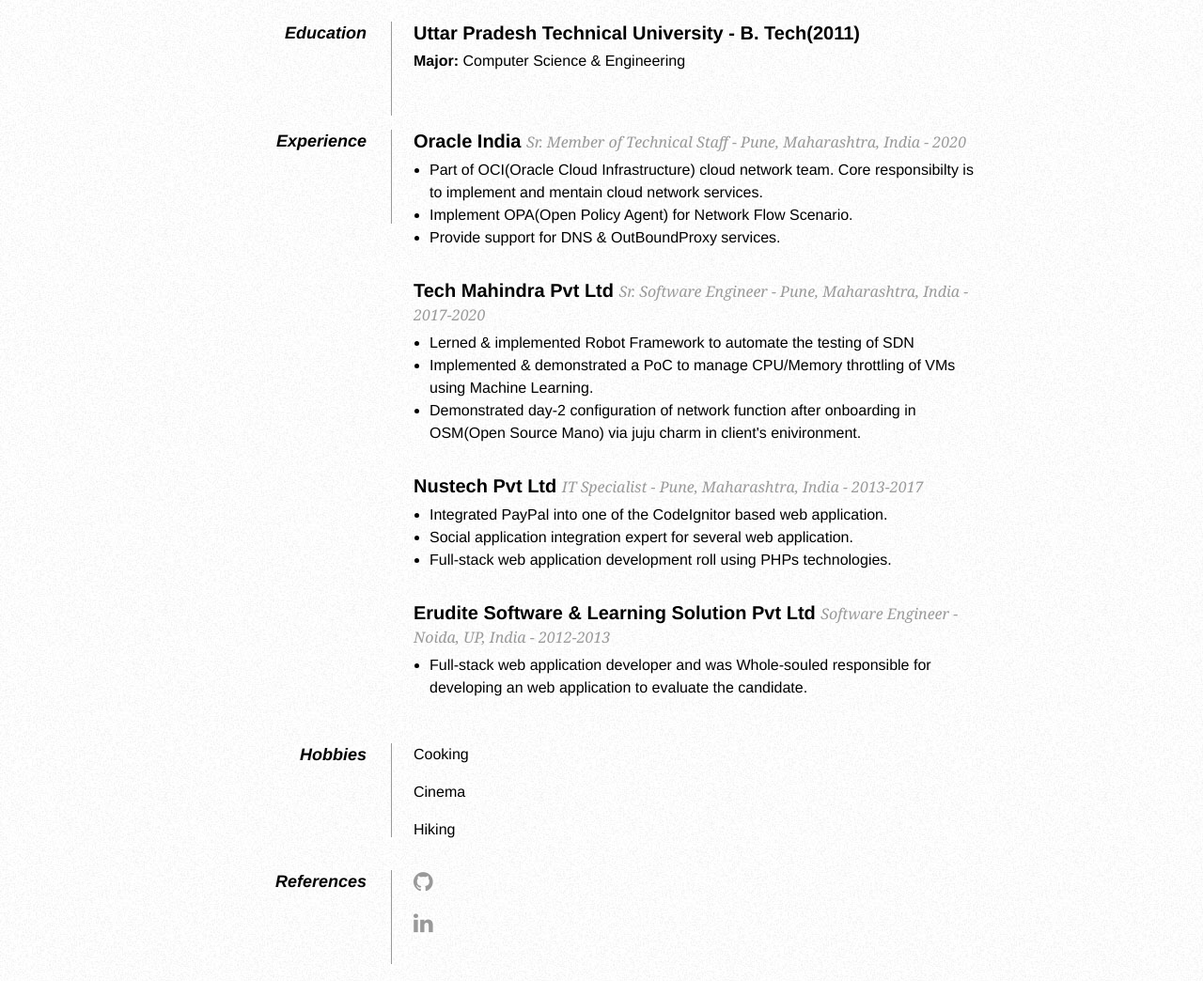
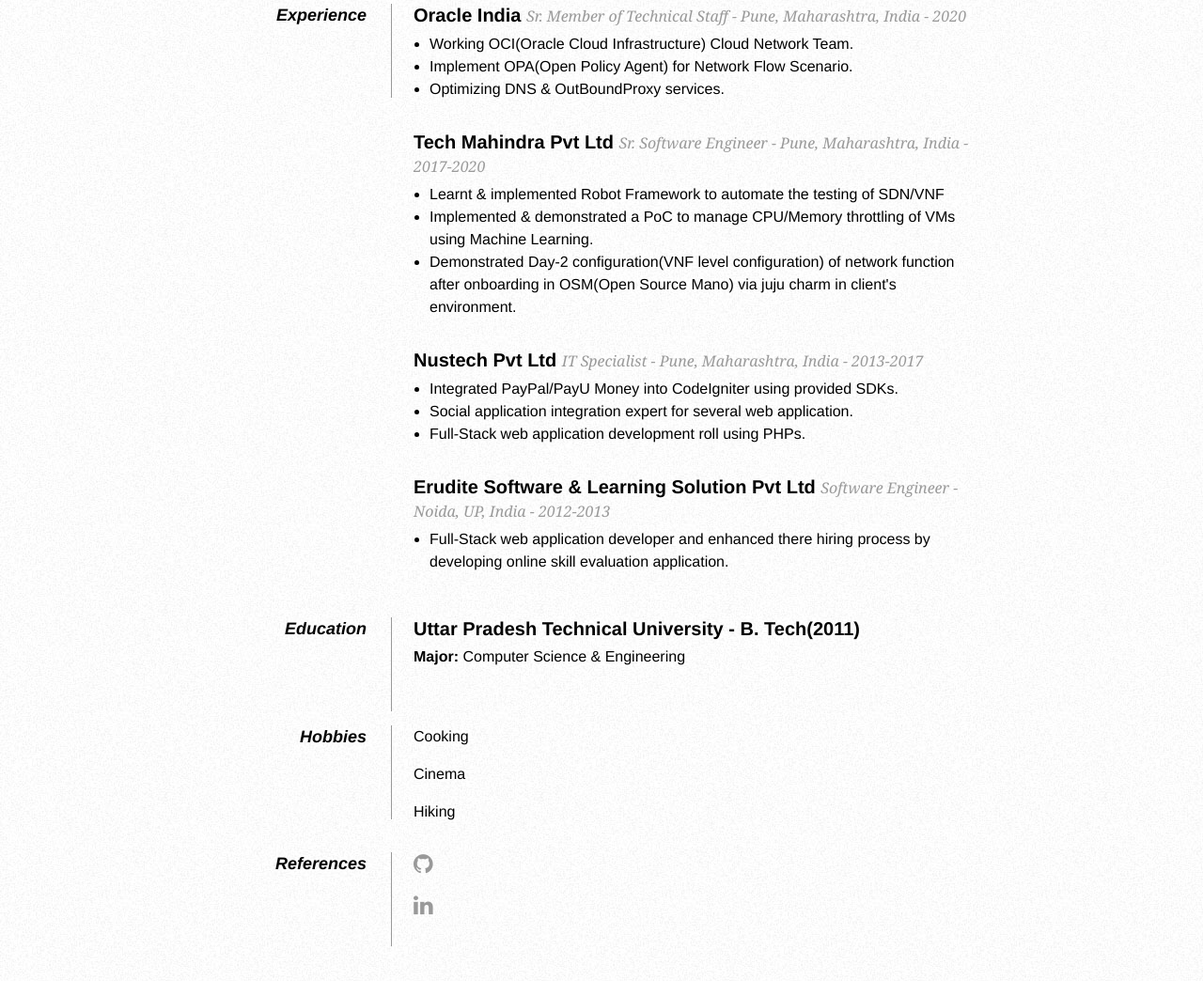
Before and after one commit to yadavmrityunjay/yadavmrityunjay.github.in, a plain HTML site: page index.html in a window 1280 px wide. Shown: the part 793-1837 px from the top of the page at 94% size. Drawn offline with Linux system fonts and the light colour scheme.

Commit message:
Fix the typos

```diff
--- a/index.html
+++ b/index.html
@@ -113,7 +113,9 @@
             margin: 0;
             height: 15px;
         }
-        a.fa, a.fa:hover{
+
+        a.fa,
+        a.fa:hover {
             border-bottom: none;
         }
     </style>
@@ -123,7 +125,7 @@
 
     <div id="page-wrap">
 
-        <img src="images/mj.jpeg" alt="Photo of Mrityunjay" id="pic" />
+        <img src="images/mj-removebg-preview.png" alt="Photo of Mrityunjay" id="pic" />
 
         <div id="contact-info" class="vcard">
 
@@ -152,8 +154,8 @@
             <dt>Skills</dt>
             <dd>
                 <h2>Object programming & frameworks</h2>
-                <p>Flask, CherryPy, Connexion, Robot Framework, Asyncio, Agile, OSM(Open Source Mano), Kafka,
-                    CodeIgnitor, Laravel, ...
+                <p>Kubernetes, DevOps, Docker, Flask, CherryPy, Connexion, Robot Framework, Asyncio, Agile, OSM(Open
+                    Source Mano), Kafka, CodeIgniter, Laravel
                 </p>
 
                 <h2>Programming Language</h2>
@@ -176,6 +178,42 @@
 
             <dd class="clear"></dd>
 
+            <dt>Experience</dt>
+            <dd>
+                <h2>Oracle India <span>Sr. Member of Technical Staff - Pune, Maharashtra, India - 2020</span></h2>
+                <ul>
+                    <li>Working OCI(Oracle Cloud Infrastructure) Cloud Network Team. </li>
+                    <li>Implement OPA(Open Policy Agent) for Network Flow Scenario.</li>
+                    <li>Optimizing DNS & OutBoundProxy services.</li>
+                </ul>
+
+                <h2>Tech Mahindra Pvt Ltd <span>Sr. Software Engineer - Pune, Maharashtra, India - 2017-2020</span></h2>
+                <ul>
+                    <li>Learnt & implemented Robot Framework to automate the testing of SDN/VNF</li>
+                    <li>Implemented & demonstrated a PoC to manage CPU/Memory throttling of VMs using Machine Learning.
+                    </li>
+                    <li>Demonstrated Day-2 configuration(VNF level configuration) of network function after onboarding
+                        in OSM(Open Source Mano) via juju charm in client's environment.</li>
+                </ul>
+
+                <h2>Nustech Pvt Ltd <span>IT Specialist - Pune, Maharashtra, India - 2013-2017</span></h2>
+                <ul>
+                    <li>Integrated PayPal/PayU Money into CodeIgniter using provided SDKs.</li>
+                    <li>Social application integration expert for several web application.</li>
+                    <li>Full-Stack web application development roll using PHPs.</li>
+                </ul>
+
+                <h2>Erudite Software & Learning Solution Pvt Ltd <span>Software Engineer - Noida, UP, India -
+                        2012-2013</span></h2>
+                <ul>
+                    <li>Full-Stack web application developer and enhanced there hiring process by developing online
+                        skill evaluation application.</li>
+                </ul>
+
+            </dd>
+
+            <dd class="clear"></dd>
+
             <dt>Education</dt>
             <dd>
                 <h2>Uttar Pradesh Technical University - B. Tech(2011)</h2>
@@ -185,53 +223,20 @@
 
             <dd class="clear"></dd>
 
-            <dt>Experience</dt>
+            <dt>Hobbies</dt>
             <dd>
-                <h2>Oracle India <span>Sr. Member of Technical Staff - Pune, Maharashtra, India - 2020</span></h2>
-                <ul>
-                    <li>Part of OCI(Oracle Cloud Infrastructure) cloud network team. Core responsibilty is to implement
-                        and mentain cloud network services.</li>
-                    <li>Implement OPA(Open Policy Agent) for Network Flow Scenario.</li>
-                    <li>Provide support for DNS & OutBoundProxy services.</li>
-                </ul>
-
-                <h2>Tech Mahindra Pvt Ltd <span>Sr. Software Engineer - Pune, Maharashtra, India - 2017-2020</span></h2>
-                <ul>
-                    <li>Lerned & implemented Robot Framework to automate the testing of SDN</li>
-                    <li>Implemented & demonstrated a PoC to manage CPU/Memory throttling of VMs using Machine Learning.
-                    </li>
-                    <li>Demonstrated day-2 configuration of network function after onboarding in OSM(Open Source Mano)
-                        via juju charm in client's enivironment.</li>
-                </ul>
-
-                <h2>Nustech Pvt Ltd <span>IT Specialist - Pune, Maharashtra, India - 2013-2017</span></h2>
-                <ul>
-                    <li>Integrated PayPal into one of the CodeIgnitor based web application.</li>
-                    <li>Social application integration expert for several web application.</li>
-                    <li>Full-stack web application development roll using PHPs technologies.</li>
-                </ul>
-
-                <h2>Erudite Software & Learning Solution Pvt Ltd <span>Software Engineer - Noida, UP, India -
-                        2012-2013</span></h2>
-                <ul>
-                    <li>Full-stack web application developer and was Whole-souled responsible for developing an web
-                        application to evaluate the candidate.</li>
-                </ul>
-
+                <p>Cooking</p>
+                <p>Cinema</p>
+                <p>Hiking</p>
             </dd>
-
-            <dd class="clear"></dd>
-
-            <dt>Hobbies</dt>
-            <!-- <dd><ul><li>Cooking</li><li>Cinema</li><li>Hiking</li></ul></dd> -->
-            <dd><p>Cooking</p><p>Cinema</p><p>Hiking</p></dd>
 
             <dd class="clear"></dd>
 
             <dt>References</dt>
             <dd>
                 <p><a class="fa fa-github" style="font-size:24px" href="https://github.com/yadavmrityunjay"></a></p>
-                <p><a class="fa fa-linkedin" style="font-size:24px" href="https://www.linkedin.com/in/mrityunjayyadav/"></a></p>
+                <p><a class="fa fa-linkedin" style="font-size:24px"
+                        href="https://www.linkedin.com/in/mrityunjayyadav/"></a></p>
             </dd>
 
             <dd class="clear"></dd>
```
Also changed, not shown: images/mj-removebg-preview.png (added), images/mj.jpeg, 1 other file.
